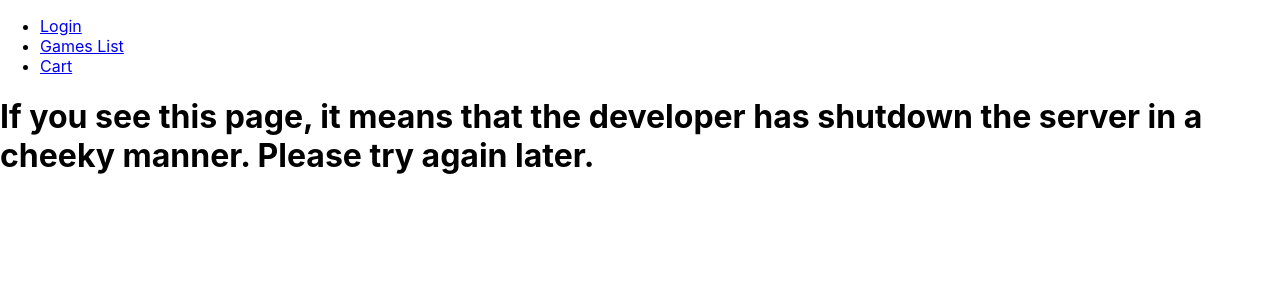
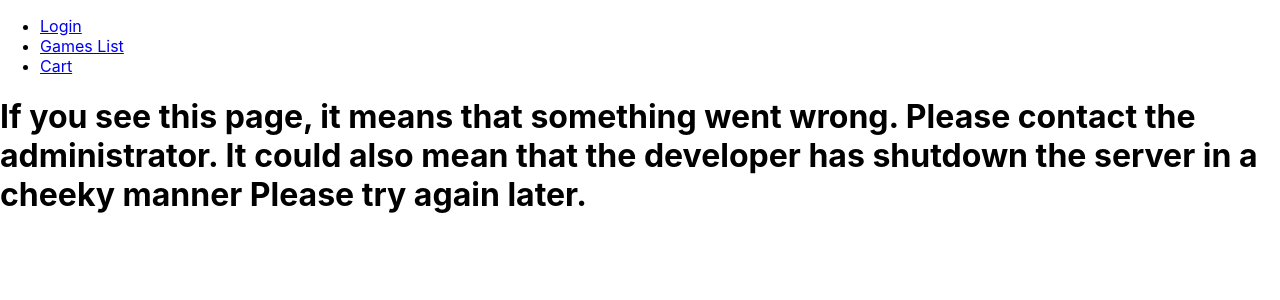
Before and after one commit to shadowbattalion/TrentProject3Client, a React (Create React App) app in the folder game-store/: page /error-page in a window 1280 px wide. Shown: the top 300 px of the page. Built offline with nearby package versions, Linux system fonts and the light colour scheme.

Commit message:
almost done with cart

```diff
--- a/game-store/src/components/Cart.js
+++ b/game-store/src/components/Cart.js
@@ -72,9 +72,9 @@ export default function Cart() {
 
         } else if (operation=="-"){
 
-            message = await cartContext.increaseQuantity(game_id)
+            message = await cartContext.decreaseQuantity(game_id)
 
-
+            console.log(message)
             if(message.data.message==true){
 
                 setMessage("Quantity of item "+title+" reduced")
--- a/game-store/src/pages/ErrorPage.js
+++ b/game-store/src/pages/ErrorPage.js
@@ -5,7 +5,8 @@ export default function CartPage() {
 
     return (
         <React.Fragment>
-            <h1>If you see this page, it means that the developer has shutdown the server in a cheeky manner. Please try again later.</h1>
+            <h1>If you see this page, it means that something went wrong. Please contact the administrator.
+                It could also mean that the developer has shutdown the server in a cheeky manner Please try again later.</h1>
         </React.Fragment>
     )
 }
--- a/game-store/src/providers/CartProvider.js
+++ b/game-store/src/providers/CartProvider.js
@@ -69,7 +69,7 @@ export default function CartProvider(props){
 
 
 
-            let response = await axios.post('https://mhu-game-store.herokuapp.com/api/cart/'+game_id+'/quantity/add',"",{
+            let response = await axios.put('https://mhu-game-store.herokuapp.com/api/cart/'+game_id+'/quantity/add',"",{
                 headers: { Authorization: `Bearer: ${localStorage.getItem('access_token')}` }
             })
 
@@ -79,7 +79,7 @@ export default function CartProvider(props){
         },
         decreaseQuantity: async(game_id)=>{
 
-            let response = await axios.post('https://mhu-game-store.herokuapp.com/api/cart/'+game_id+'/quantity/subtract',"",{
+            let response = await axios.put('https://mhu-game-store.herokuapp.com/api/cart/'+game_id+'/quantity/subtract',"",{
                 headers: { Authorization: `Bearer: ${localStorage.getItem('access_token')}` }
             })
 
```
